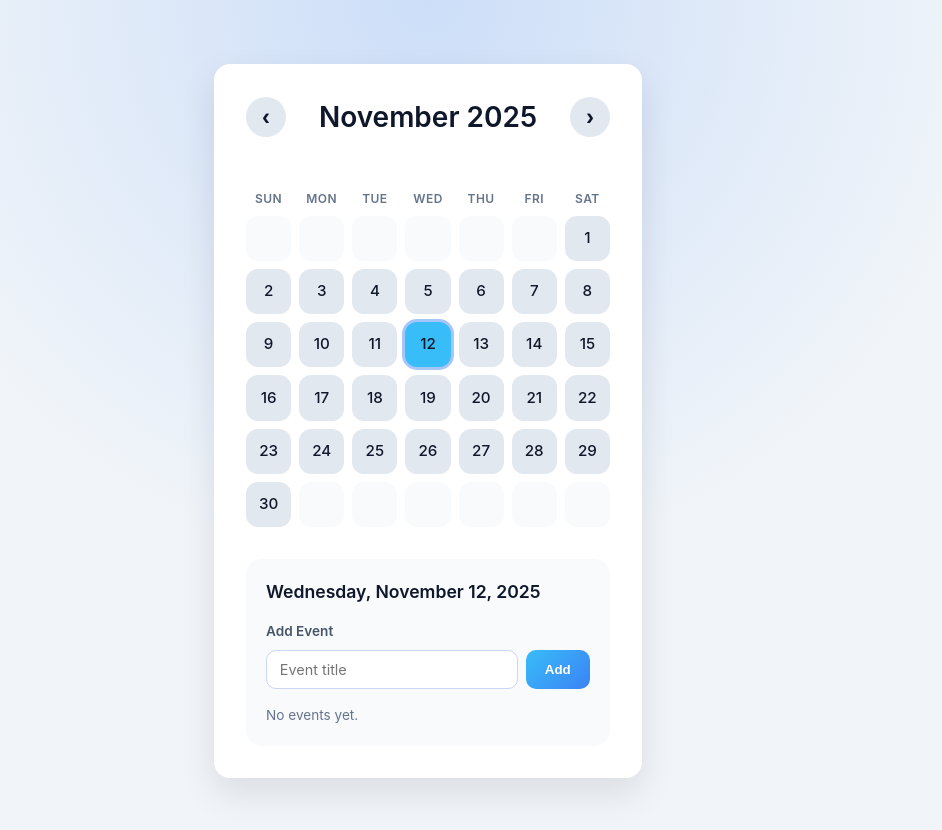
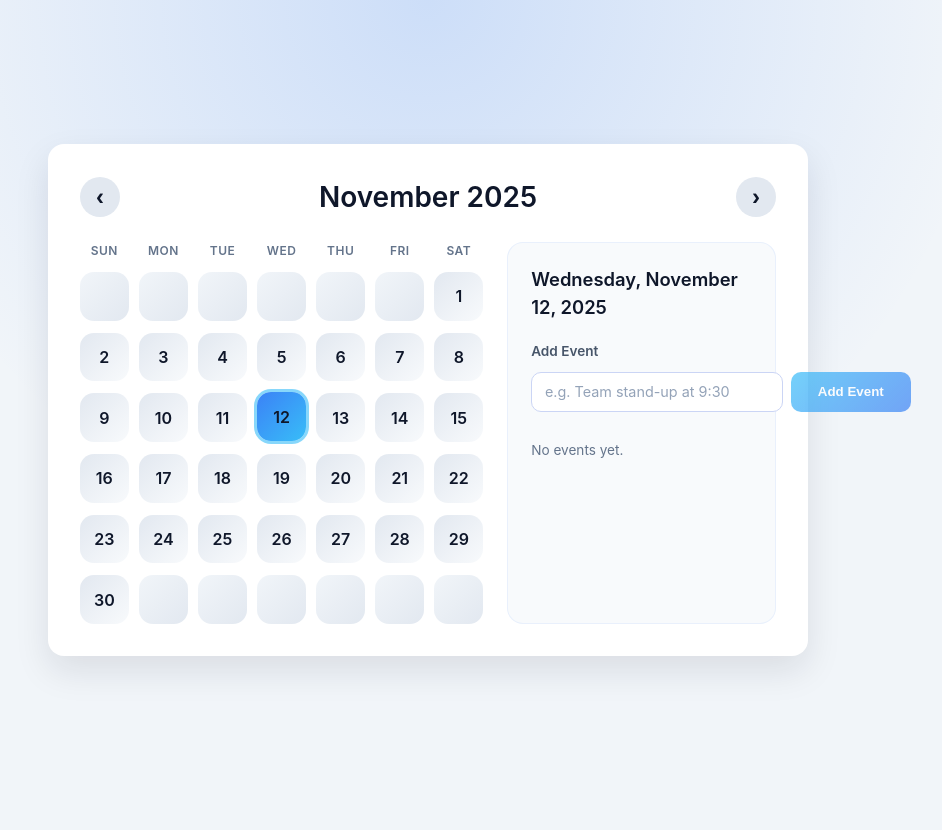
Before and after one commit to Nkosana1/Calendar-App-1, a React (Vite) app: page / in a window 1280 px wide. Shown: the top 830 px of the page, without its empty margins (212-1154 px from the left). After the commit the page ends 800 px from the top, so only its background shows below. Built offline with nearby package versions, Linux system fonts and the light colour scheme.

Commit message:
Enhance calendar styling and UX

```diff
--- a/src/components/Calendar.css
+++ b/src/components/Calendar.css
@@ -18,7 +18,6 @@
   align-items: center;
   justify-content: space-between;
   gap: 1rem;
-  margin-bottom: 1.75rem;
 }
 
 .calendar__title {
@@ -52,10 +51,15 @@
   transform: translateY(0);
 }
 
+.calendar__content {
+  display: grid;
+  gap: 1.5rem;
+}
+
 .calendar__grid {
   display: grid;
-  grid-template-columns: repeat(7, 1fr);
-  gap: 0.5rem;
+  grid-template-columns: repeat(7, minmax(0, 1fr));
+  gap: 0.75rem 0.65rem;
 }
 
 .calendar__weekday {
@@ -72,27 +76,30 @@
   display: flex;
   align-items: center;
   justify-content: center;
-  border-radius: 12px;
-  background-color: #f8fafc;
+  border-radius: 14px;
+  background: linear-gradient(135deg, #f8fafc, #eef2ff);
+  color: #0f172a;
   font-size: 0.95rem;
   font-weight: 500;
-  transition: background-color 0.2s ease, color 0.2s ease;
+  transition: transform 0.2s ease, box-shadow 0.2s ease, background-color 0.2s ease,
+    color 0.2s ease;
   position: relative;
   outline: none;
 }
 
 .calendar__cell--current {
-  background-color: #e2e8f0;
+  background: linear-gradient(135deg, #e2e8f0, #f8fafc);
 }
 
 .calendar__cell--today {
-  background-color: #38bdf8;
+  background: linear-gradient(135deg, #3b82f6, #38bdf8);
   color: #0f172a;
-  box-shadow: inset 0 0 0 2px rgba(15, 23, 42, 0.1);
+  box-shadow: 0 12px 24px rgba(56, 189, 248, 0.4);
 }
 
 .calendar__cell--selected {
-  box-shadow: 0 0 0 3px rgba(59, 130, 246, 0.45);
+  box-shadow: 0 0 0 3px rgba(56, 189, 248, 0.6);
+  transform: translateY(-1px);
 }
 
 .calendar__cell--has-events {
@@ -103,48 +110,91 @@
   box-shadow: 0 0 0 3px rgba(59, 130, 246, 0.45);
 }
 
-.calendar__cell--current:hover {
-  background-color: #38bdf8;
-  color: #0f172a;
+.calendar__cell--interactive {
+  cursor: pointer;
+}
+
+.calendar__cell--adjacent {
+  background: linear-gradient(135deg, #f1f5f9, #e2e8f0);
+  color: #94a3b8;
+}
+
+.calendar__cell--interactive:hover {
+  transform: translateY(-2px);
+  box-shadow: 0 14px 28px rgba(15, 23, 42, 0.12);
+}
+
+.calendar__cell--interactive.calendar__cell--current:hover {
+  background: linear-gradient(135deg, #bae6fd, #e2e8f0);
+}
+
+.calendar__cell--interactive.calendar__cell--today:hover {
+  background: linear-gradient(135deg, #2563eb, #38bdf8);
+}
+
+.calendar__cell-label {
+  font-size: 1rem;
+  font-weight: 600;
 }
 
 .calendar__event-indicator {
   position: absolute;
-  bottom: 0.4rem;
-  right: 0.5rem;
-  min-width: 1.25rem;
-  padding: 0.1rem 0.45rem;
+  bottom: 0.45rem;
+  right: 0.55rem;
+  min-width: 1.2rem;
+  padding: 0.15rem 0.4rem;
   border-radius: 999px;
   background-color: rgba(15, 23, 42, 0.85);
   color: #ffffff;
   font-size: 0.65rem;
-  font-weight: 600;
-  line-height: 1.2;
+  font-weight: 700;
+  line-height: 1.1;
   display: flex;
   align-items: center;
   justify-content: center;
+  letter-spacing: 0.02em;
 }
 
 .calendar__details {
   background-color: #f8fafc;
   border-radius: 16px;
-  padding: 1.25rem;
+  padding: 1.5rem;
   display: flex;
   flex-direction: column;
-  gap: 1rem;
+  gap: 1.25rem;
+  box-shadow: inset 0 0 0 1px rgba(59, 130, 246, 0.08);
 }
 
 .calendar__details-title {
   margin: 0;
-  font-size: 1.1rem;
+  font-size: 1.15rem;
   font-weight: 600;
   color: #0f172a;
+}
+
+.calendar__details-heading {
+  display: flex;
+  align-items: baseline;
+  justify-content: space-between;
+  gap: 0.75rem;
+}
+
+.calendar__details-count {
+  display: inline-flex;
+  align-items: center;
+  justify-content: center;
+  padding: 0.25rem 0.65rem;
+  border-radius: 999px;
+  font-size: 0.75rem;
+  font-weight: 600;
+  color: #1d4ed8;
+  background-color: rgba(59, 130, 246, 0.15);
 }
 
 .calendar__event-form {
   display: flex;
   flex-direction: column;
-  gap: 0.5rem;
+  gap: 0.65rem;
 }
 
 .calendar__event-label {
@@ -168,6 +218,15 @@
   transition: border-color 0.2s ease, box-shadow 0.2s ease;
 }
 
+.calendar__event-inputs input::placeholder {
+  color: #94a3b8;
+}
+
+.calendar__event-inputs input:disabled {
+  background-color: #e2e8f0;
+  cursor: not-allowed;
+}
+
 .calendar__event-inputs input:focus {
   border-color: #60a5fa;
   box-shadow: 0 0 0 3px rgba(96, 165, 250, 0.25);
@@ -183,11 +242,34 @@
   font-weight: 600;
   cursor: pointer;
   transition: transform 0.2s ease, box-shadow 0.2s ease;
+  position: relative;
+  min-width: 7.5rem;
 }
 
 .calendar__event-submit:hover {
   transform: translateY(-1px);
   box-shadow: 0 10px 20px rgba(56, 189, 248, 0.25);
+}
+
+.calendar__event-submit:disabled {
+  cursor: not-allowed;
+  opacity: 0.7;
+  box-shadow: none;
+  transform: none;
+}
+
+.calendar__event-submit--loading::after {
+  content: "";
+  position: absolute;
+  top: 50%;
+  right: 0.9rem;
+  width: 1rem;
+  height: 1rem;
+  border-radius: 50%;
+  border: 2px solid rgba(255, 255, 255, 0.6);
+  border-top-color: #ffffff;
+  transform: translateY(-50%);
+  animation: calendar-spin 0.65s linear infinite;
 }
 
 .calendar__event-list {
@@ -196,7 +278,23 @@
   padding: 0;
   display: flex;
   flex-direction: column;
-  gap: 0.5rem;
+  gap: 0.65rem;
+  max-height: 14rem;
+  overflow-y: auto;
+  scrollbar-width: thin;
+}
+
+.calendar__event-list::-webkit-scrollbar {
+  width: 6px;
+}
+
+.calendar__event-list::-webkit-scrollbar-track {
+  background: transparent;
+}
+
+.calendar__event-list::-webkit-scrollbar-thumb {
+  background: rgba(148, 163, 184, 0.6);
+  border-radius: 999px;
 }
 
 .calendar__event-item {
@@ -206,12 +304,34 @@
   color: #0f172a;
   font-size: 0.9rem;
   box-shadow: 0 10px 20px rgba(15, 23, 42, 0.08);
+  display: flex;
+  align-items: center;
+  gap: 0.65rem;
+}
+
+.calendar__event-item::before {
+  content: "";
+  width: 0.55rem;
+  height: 0.55rem;
+  border-radius: 50%;
+  background: linear-gradient(135deg, #38bdf8, #3b82f6);
+  flex-shrink: 0;
 }
 
 .calendar__event-empty {
   margin: 0;
   font-size: 0.85rem;
   color: #64748b;
+  padding: 0.5rem 0;
+}
+
+@keyframes calendar-spin {
+  from {
+    transform: translateY(-50%) rotate(0deg);
+  }
+  to {
+    transform: translateY(-50%) rotate(360deg);
+  }
 }
 
 @media (min-width: 768px) {
@@ -220,7 +340,36 @@
     padding: 2rem;
   }
 
-  .calendar__grid {
-    margin-bottom: 0.5rem;
+  .calendar__content {
+    grid-template-columns: minmax(0, 3fr) minmax(0, 2fr);
+    align-items: start;
+  }
+
+  .calendar__details {
+    min-height: 100%;
   }
 }
+
+@media (max-width: 480px) {
+  .calendar {
+    padding: 1.25rem;
+    margin: 1.5rem auto;
+  }
+
+  .calendar__nav-button {
+    width: 2.25rem;
+    height: 2.25rem;
+  }
+
+  .calendar__grid {
+    gap: 0.6rem 0.5rem;
+  }
+
+  .calendar__event-inputs {
+    flex-direction: column;
+  }
+
+  .calendar__event-submit {
+    width: 100%;
+  }
+}
--- a/src/components/Calendar.jsx
+++ b/src/components/Calendar.jsx
@@ -1,4 +1,4 @@
-import { useMemo, useState } from "react";
+import { useEffect, useMemo, useRef, useState } from "react";
 import "./Calendar.css";
 
 const WEEKDAYS = ["Sun", "Mon", "Tue", "Wed", "Thu", "Fri", "Sat"];
@@ -84,6 +84,8 @@ export function Calendar() {
   const [selectedDate, setSelectedDate] = useState(() => new Date());
   const [events, setEvents] = useState({});
   const [eventTitle, setEventTitle] = useState("");
+  const [isSubmitting, setIsSubmitting] = useState(false);
+  const submitTimeoutRef = useRef(null);
   const today = useMemo(() => new Date(), []);
 
   const calendarMatrix = useMemo(
@@ -109,10 +111,40 @@ export function Calendar() {
   const selectedEvents =
     (selectedDateKey && events[selectedDateKey]) ? events[selectedDateKey] : [];
 
+  useEffect(() => {
+    return () => {
+      if (submitTimeoutRef.current) {
+        clearTimeout(submitTimeoutRef.current);
+      }
+    };
+  }, []);
+
+  const handleMonthNavigate = (offset) => {
+    setActiveDate((prev) => {
+      const next = addMonths(prev, offset);
+      setSelectedDate((currentSelected) => {
+        if (!currentSelected) {
+          return new Date(next.getFullYear(), next.getMonth(), 1);
+        }
+        const targetDay = Math.min(
+          currentSelected.getDate(),
+          getDaysInMonth(next.getFullYear(), next.getMonth()),
+        );
+        return new Date(next.getFullYear(), next.getMonth(), targetDay);
+      });
+      return next;
+    });
+  };
+
   const handleAddEvent = (event) => {
     event.preventDefault();
-    if (!eventTitle.trim() || !selectedDate) return;
+    if (!eventTitle.trim() || !selectedDate || isSubmitting) return;
     const key = getDateKey(selectedDate);
+    if (submitTimeoutRef.current) {
+      clearTimeout(submitTimeoutRef.current);
+    }
+    setIsSubmitting(true);
+    submitTimeoutRef.current = setTimeout(() => {
       setEvents((prev) => {
         const nextEvents = prev[key] ? [...prev[key]] : [];
         nextEvents.push({
@@ -125,6 +157,9 @@ export function Calendar() {
         };
       });
       setEventTitle("");
+      setIsSubmitting(false);
+      submitTimeoutRef.current = null;
+    }, 200);
   };
 
   return (
@@ -134,7 +169,7 @@ export function Calendar() {
           type="button"
           className="calendar__nav-button"
           aria-label="Previous month"
-          onClick={() => setActiveDate((prev) => addMonths(prev, -1))}
+          onClick={() => handleMonthNavigate(-1)}
         >
           ‹
         </button>
@@ -143,14 +178,20 @@ export function Calendar() {
           type="button"
           className="calendar__nav-button"
           aria-label="Next month"
-          onClick={() => setActiveDate((prev) => addMonths(prev, 1))}
+          onClick={() => handleMonthNavigate(1)}
         >
           ›
         </button>
       </header>
-      <div className="calendar__grid">
+      <div className="calendar__content">
+        <div
+          className="calendar__grid"
+          role="grid"
+          aria-readonly="true"
+          aria-label="Calendar dates"
+        >
           {WEEKDAYS.map((weekday) => (
-          <div key={weekday} className="calendar__weekday">
+            <div key={weekday} className="calendar__weekday" role="columnheader">
               {weekday}
             </div>
           ))}
@@ -166,11 +207,28 @@ export function Calendar() {
                 ? getDateKey(cell.dateValue)
                 : null;
             const cellEvents = key && events[key] ? events[key] : [];
+            const indicatorLabel =
+              cellEvents.length > 9 ? "9+" : String(cellEvents.length || "");
+            const ariaLabel =
+              cell.inCurrentMonth && cell.dateValue
+                ? `${cell.dateValue.toLocaleDateString(undefined, {
+                    weekday: "long",
+                    month: "long",
+                    day: "numeric",
+                    year: "numeric",
+                  })}${
+                    cellEvents.length
+                      ? `. ${cellEvents.length} event${
+                          cellEvents.length > 1 ? "s" : ""
+                        }`
+                      : ""
+                  }`
+                : undefined;
 
             return (
               <div
                 key={cell.key}
-              role={cell.inCurrentMonth ? "button" : undefined}
+                role={cell.inCurrentMonth ? "gridcell" : "presentation"}
                 tabIndex={cell.inCurrentMonth ? 0 : -1}
                 onClick={() => {
                   if (!cell.inCurrentMonth || !cell.dateValue) return;
@@ -187,16 +245,21 @@ export function Calendar() {
                   }
                 }}
                 className={`calendar__cell${
-                cell.inCurrentMonth ? " calendar__cell--current" : ""
-              }${isToday ? " calendar__cell--today" : ""}${
-                isSelected ? " calendar__cell--selected" : ""
-              }${cellEvents.length ? " calendar__cell--has-events" : ""}`}
-              aria-pressed={cell.inCurrentMonth ? isSelected : undefined}
+                  cell.inCurrentMonth ? " calendar__cell--current" : " calendar__cell--adjacent"
+                }${cell.inCurrentMonth ? " calendar__cell--interactive" : ""}${
+                  isToday ? " calendar__cell--today" : ""
+                }${isSelected ? " calendar__cell--selected" : ""}${
+                  cellEvents.length ? " calendar__cell--has-events" : ""
+                }`}
+                aria-selected={cell.inCurrentMonth ? isSelected : undefined}
+                aria-label={ariaLabel}
               >
+                <span className="calendar__cell-label" aria-hidden="true">
                   {cell.label}
+                </span>
                 {cellEvents.length > 0 && (
-                <span className="calendar__event-indicator">
-                  {cellEvents.length}
+                  <span className="calendar__event-indicator" aria-hidden="true">
+                    {indicatorLabel}
                   </span>
                 )}
               </div>
@@ -204,12 +267,24 @@ export function Calendar() {
           })}
         </div>
         <section className="calendar__details" aria-live="polite">
+          <div className="calendar__details-heading">
             <h2 className="calendar__details-title">
               {formattedSelectedDate || "Select a date"}
             </h2>
+            {selectedEvents.length > 0 && (
+              <span className="calendar__details-count">
+                {selectedEvents.length}{" "}
+                {selectedEvents.length === 1 ? "event" : "events"}
+              </span>
+            )}
+          </div>
           {selectedDate ? (
             <>
-            <form className="calendar__event-form" onSubmit={handleAddEvent}>
+              <form
+                className="calendar__event-form"
+                onSubmit={handleAddEvent}
+                aria-busy={isSubmitting}
+              >
                 <label className="calendar__event-label" htmlFor="event-title">
                   Add Event
                 </label>
@@ -218,15 +293,22 @@ export function Calendar() {
                     id="event-title"
                     type="text"
                     value={eventTitle}
-                  placeholder="Event title"
+                    placeholder="e.g. Team stand-up at 9:30"
                     onChange={(evt) => setEventTitle(evt.target.value)}
+                    disabled={isSubmitting}
                   />
-                <button type="submit" className="calendar__event-submit">
-                  Add
+                  <button
+                    type="submit"
+                    className={`calendar__event-submit${
+                      isSubmitting ? " calendar__event-submit--loading" : ""
+                    }`}
+                    disabled={isSubmitting || !eventTitle.trim()}
+                  >
+                    {isSubmitting ? "Adding..." : "Add Event"}
                   </button>
                 </div>
               </form>
-            <ul className="calendar__event-list">
+              <ul className="calendar__event-list" aria-live="polite">
                 {selectedEvents.length === 0 ? (
                   <li className="calendar__event-empty">No events yet.</li>
                 ) : (
@@ -245,6 +327,7 @@ export function Calendar() {
           )}
         </section>
       </div>
+    </div>
   );
 }
 
```
Lines whose indentation alone changed are shown as unchanged.
